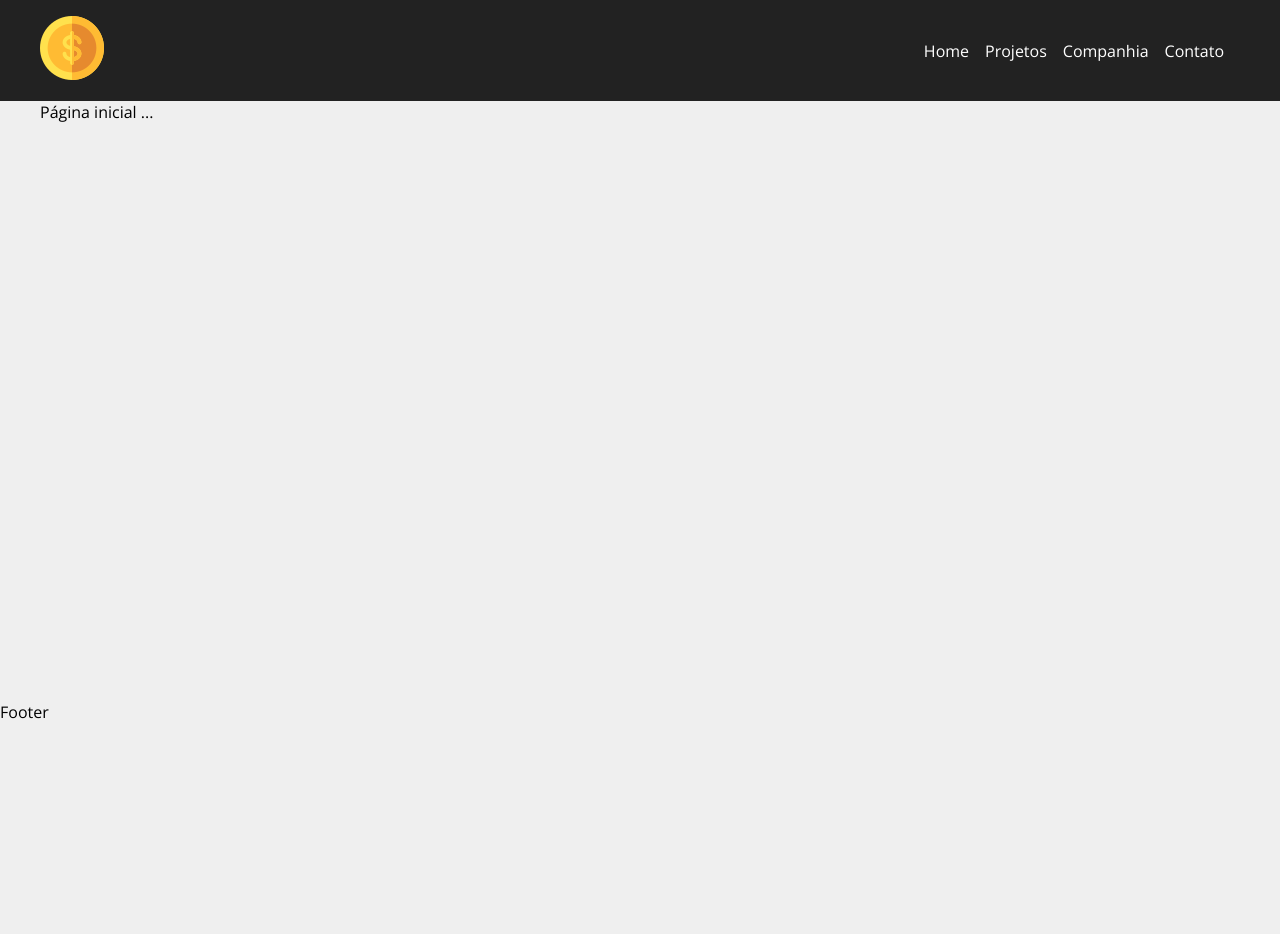
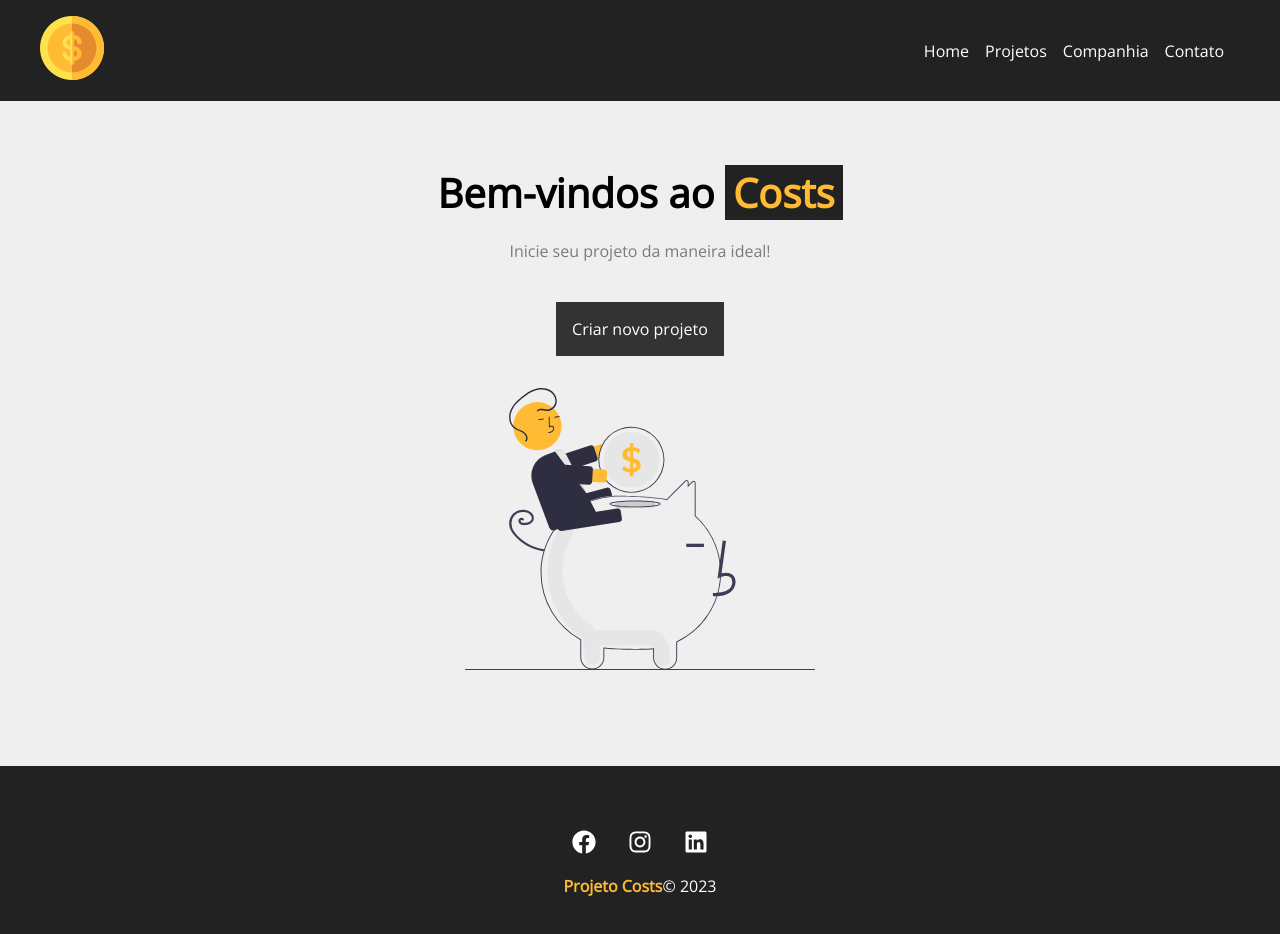
Before and after one commit to izaiasbatis/React_iniciante, a React (Create React App) app in the folder oficialprojetoreact/: page / in a window 1280 px wide. Shown: the top 934 px of the page. Before the commit the page ends 800 px from the top, so only its background shows below. Built offline with nearby package versions, Linux system fonts and the light colour scheme.

Commit message:
evolução projeto pessoal react
concluído a página Home, alterado componentes utilizados, como por exemplo, a tag <a> para a tag <Link> componente do react-router-dom

```diff
--- a/oficialprojetoreact/src/App.js
+++ b/oficialprojetoreact/src/App.js
@@ -1,4 +1,4 @@
-import { BrowserRouter as Router, Route, Routes, Link } from 'react-router-dom';
+import { BrowserRouter as Router, Route, Routes } from 'react-router-dom';
 import Contato from './Page/Contato';
 import NewProject from './Page/NewProject';
 import Company from './Page/Company';
--- a/oficialprojetoreact/src/Layouts/Container.js
+++ b/oficialprojetoreact/src/Layouts/Container.js
@@ -1,5 +1,5 @@
 // Aqui serão adicionados itens que serão utilizado sempre por isso o chamamos de container
-import styles from './Container.module.css' /*Aqui onde importamos o módulo css*/
+import styles from '../Styles/Container.module.css' /*Aqui onde importamos o módulo css*/
 function Container(props) {
     return (
         <div className={`${styles.container} ${styles[props.customClass]}`}>{props.children}</div> /*aqui `${styles.container}` como utilizamos o módulo style e também como damos
--- a/oficialprojetoreact/src/Layouts/Footer.js
+++ b/oficialprojetoreact/src/Layouts/Footer.js
@@ -1,5 +1,14 @@
+import { FaFacebook, FaInstagram, FaLinkedin} from 'react-icons/fa'
+import styles from '../Styles/Footer.module.css'
 function Footer( ){
-    return(<p>Footer</p>)
+    return(<footer className={styles.footer}>
+        <ul className={styles.item}>
+            <li > <FaFacebook/> </li>
+            <li > <FaInstagram/> </li>
+            <li > <FaLinkedin/> </li>
+        </ul>
+        <p className={styles.item}> <span className={styles.span}>Projeto Costs</span> &copy; 2023 </p>
+    </footer>)
 
 }
 export default Footer;
--- /dev/null
+++ b/oficialprojetoreact/src/Layouts/LinkButton.js
@@ -0,0 +1,12 @@
+import styles from '../Styles/LinkButton.module.css'
+import {Link} from 'react-router-dom'
+
+function LinkButton({to, text}){
+    return(
+        <Link className={styles.btn} to={to}>
+        {text}
+        </Link>
+    )
+
+};
+export default LinkButton;
--- a/oficialprojetoreact/src/Layouts/Navbar.js
+++ b/oficialprojetoreact/src/Layouts/Navbar.js
@@ -1,25 +1,25 @@
 import {Link} from 'react-router-dom';
 import Container from './Container';
-import styles from './Navbar.module.css';
+import styles from '../Styles/Navbar.module.css';
 import logo from '../img/costs_logo.png'
-import Projects from '../Page/Projects';
+
 
 function Navbar() {
     return(
-        <nav class={styles.navbar}>
+        <nav className={styles.navbar}>
             <Container >
                 <Link to="/"> <img src={logo} alt='Costs'/> </Link>
-                <ul class={styles.list}>
-                    <li class={styles.item}>
+                <ul className={styles.list}>
+                    <li className={styles.item}>
                         <Link to="/"> Home </Link>
                     </li>
-                    <li class={styles.item}>
+                    <li className={styles.item}>
                         <Link to="/projects"> Projetos </Link>
                     </li>
-                    <li class={styles.item}>
+                        <li className={styles.item}>
                         <Link to="/company"> Companhia </Link>
                     </li>
-                    <li class={styles.item}>
+                    <li className={styles.item}>
                         <Link  to="/contato"> Contato </Link>
                     </li>
 
--- a/oficialprojetoreact/src/Page/Home.js
+++ b/oficialprojetoreact/src/Page/Home.js
@@ -1,7 +1,18 @@
+import styles from '../Styles/Home.module.css'
+import saving from '../img/savings.svg'
+import LinkButton from '../Layouts/LinkButton';
+
 function Home() {
-    return(<div>
-        <p> Página inicial ...</p>
-    </div>);
+    return(
+        <section className={styles.container_home}>
+            <h1> Bem-vindos ao <span> Costs</span></h1>
+            <p>Inicie seu projeto da maneira ideal!</p>
+            {/*Aqui logo abaixo, onde teremos no direcinamento para realizar o cadastro do projeto*/}
+            <LinkButton to='/newproject' text="Criar novo projeto"/>
+            <img src={saving} alt='Imagem home encima de um cofrinho de porco'></img>
+            {/* Aqui salvamos uma imagem */}
+        </section>
+    );
 };
 
 export default Home;
--- /dev/null
+++ b/oficialprojetoreact/src/Styles/Footer.module.css
@@ -0,0 +1,32 @@
+.footer {
+    background-color: #222;
+    color: white;
+    padding: 3em;
+    align-items: center;
+}
+.item {
+    display: flex;
+    list-style-type: none;
+    justify-content: center;
+}
+
+.item li {
+    margin: 1em;
+}
+
+.item li:hover{
+    color: #ffbb33;  /*Aqui estamos repassando de forma automática o hover do li sem precisar dar uma classname*/
+}
+
+.item li svg{
+    cursor: pointer; /*Aqui estamos setando uma animaçao de cursor ao passar o mouse encima o elemento SVG - icons*/
+    font-size: 1.5em;
+}
+
+.copy {
+    margin-top: 5px;
+}
+.span{
+    font-weight: bold;
+    color: #ffbb33;
+}
--- /dev/null
+++ b/oficialprojetoreact/src/Styles/Home.module.css
@@ -0,0 +1,29 @@
+.container_home {
+    width: 100%;
+    display: flex;
+    flex-direction: column; /*dividir de forma colunar pois iremos criar passo a passo de tabela*/
+    justify-content: center;   /*centralizar na horizontal*/;
+    align-items: center; /*centralizar na vertical*/
+    padding: 4em;
+}
+
+.container_home h1 {
+    font-size: 2.5em;
+    margin-bottom: .5em;
+}
+
+.container_home h1 span{
+    color: #ffbb33;
+    background-color: #222 ;
+    padding: 0 .2em;
+}
+
+.container_home p{
+    color: #7b7b7b;
+    padding-bottom: 2.5em;
+}
+
+.container_home img {
+    width: 350px;
+    margin: 2em 0;
+}
--- /dev/null
+++ b/oficialprojetoreact/src/Styles/LinkButton.module.css
@@ -0,0 +1,11 @@
+.btn {
+    background-color: #333;
+    color: #fff;
+    padding: 1em 1em;
+    text-decoration: none;
+    transition: 0,5s;
+}
+
+.btn:hover {
+    color: #fb3;
+}
```
Also changed, not shown: oficialprojetoreact/src/Layouts/Footer.module.css (deleted), oficialprojetoreact/src/Styles/Container.module.css (renamed from oficialprojetoreact/src/Layouts/Container.module.css), oficialprojetoreact/src/Styles/Navbar.module.css (renamed from oficialprojetoreact/src/Layouts/Navbar.module.css).
